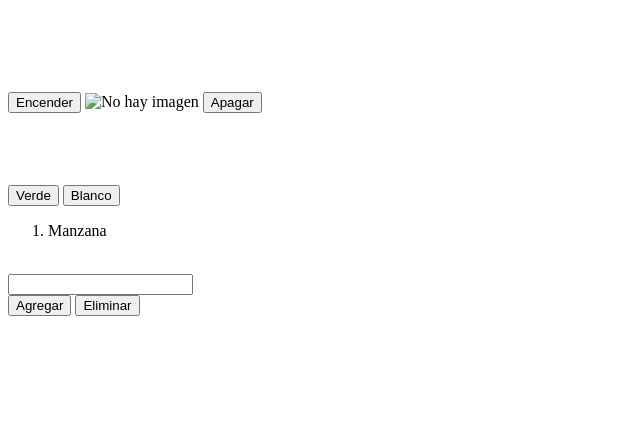
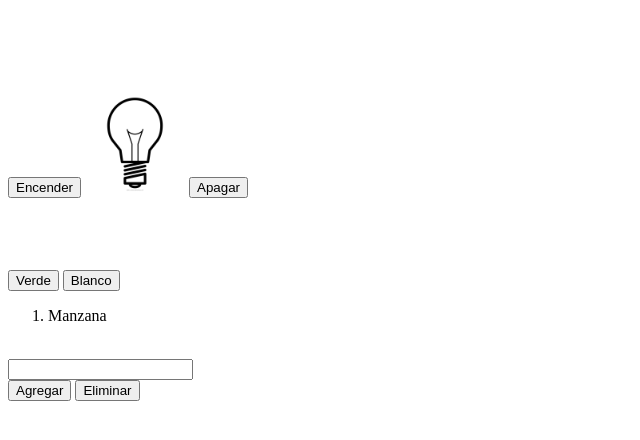
Before and after one commit to DolphinMaster25/Clase-6, a plain HTML site: page index.html in a window 1280 px wide. Shown: the whole page, without its empty margins (0-640 px from the left). Drawn offline with Linux system fonts and the light colour scheme; files that its build step writes are made by us from their sources.

Commit message:
Update index.html

```diff
--- a/index.html
+++ b/index.html
@@ -15,7 +15,7 @@
 
     <div id="conte">
      <button onclick="Encender()">Encender</button>
-     <img src="img/Bombillo.png" alt="No hay imagen" id="img">
+     <img src="Bombillo.png" alt="No hay imagen" id="img">
      <button onclick="Apagar()">Apagar</button>
    </div>
 
```
